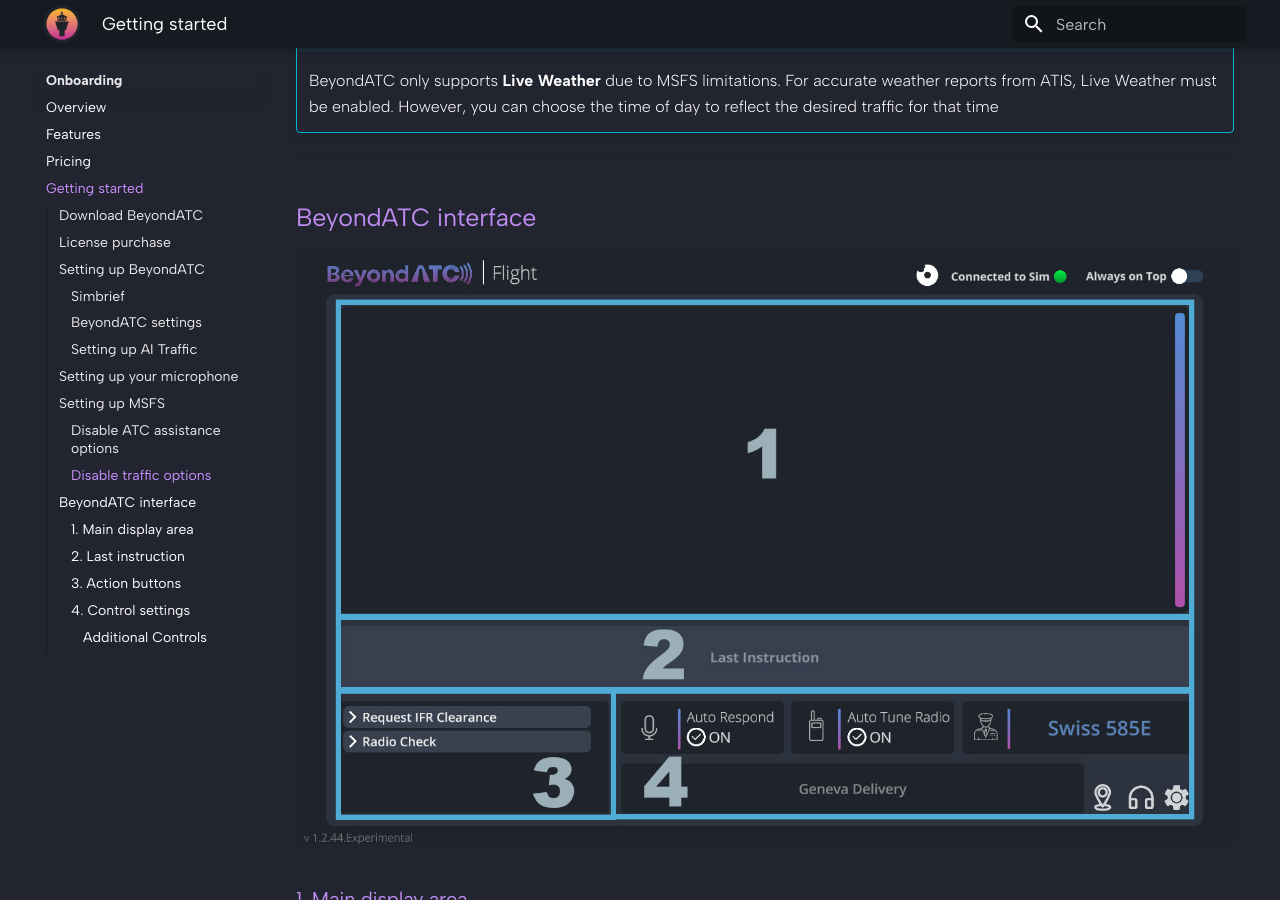
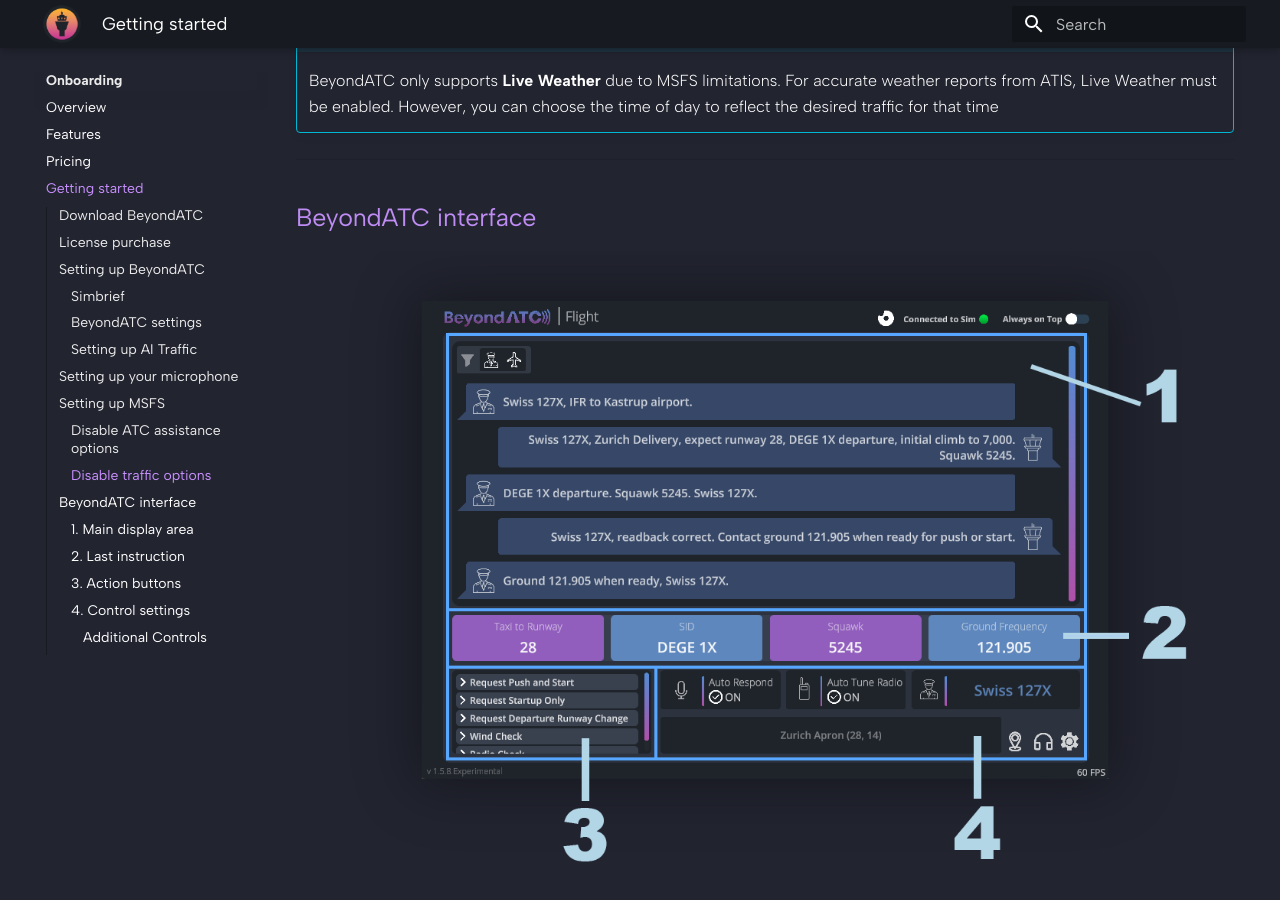
Before and after one commit to BeyondATC/BeyondATC_Wiki, an MkDocs documentation site: the page built from docs/onboarding/getting-started.md, in a window 1280 px wide and 900 px high, scrolled down 4476 px. Built offline with MkDocs 1.6.1 and Material for MkDocs 9.7.7, drawn with Linux system fonts in a browser that asks for light colours.

Commit message:
update ui

```diff
--- a/docs/onboarding/getting-started.md
+++ b/docs/onboarding/getting-started.md
@@ -199,7 +199,7 @@ Go to Options &gt; Assistance Options
 
 ## BeyondATC interface
 
-![BeyondATC UI](../assets/getting-started/beyondatc-ui.jpg)
+![BeyondATC UI](../assets/getting-started/beyondatc-ui.png)
 
 ### 1. Main display area
 This is the central information panel where communication with ATC and other important updates are displayed. It shows active communications, clearances, and ongoing messages during your flight. You can monitor all ATC interactions with you and traffic here.
```
Also changed, not shown: docs/assets/getting-started/beyondatc-ui.jpg (deleted), docs/assets/getting-started/beyondatc-ui.png (added).
